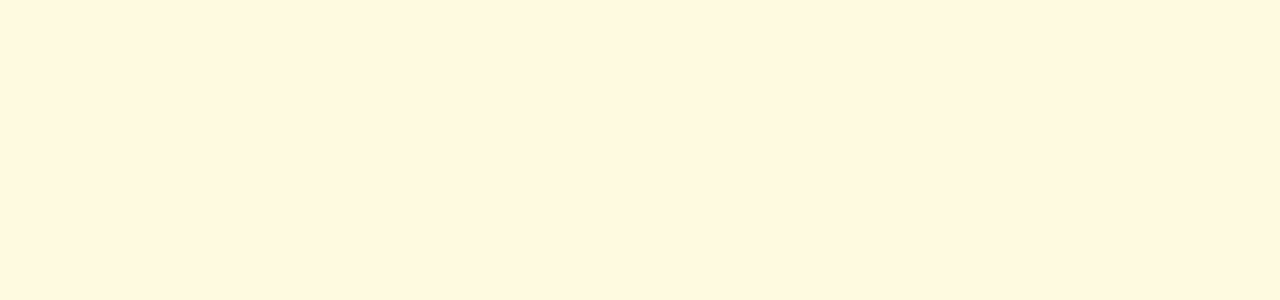
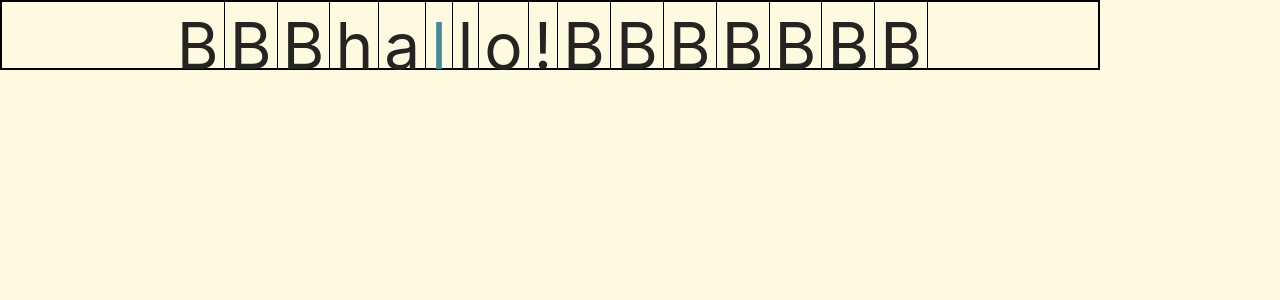
Before and after one commit to TheVideoFelix/SynapseSim, a React (Vite) app in the folder client/: page / in a window 1280 px wide. Shown: the top 300 px of the page. Built offline with nearby package versions, Linux system fonts and the light colour scheme.

Commit message:
feat(tape): add Tape component with head movement logic and minimal  styling

```diff
--- a/client/src/App.tsx
+++ b/client/src/App.tsx
@@ -1,7 +1,12 @@
+import Tape, { HeadMoveDir } from "./components/tm/Tabe"
+
 function App() {
+
+
 
   return (
     <>
+      <Tape leftTape={['h', 'a']} head="l" rightTape={['l', 'o', '!']} currentHeadMoveDir={HeadMoveDir.L} />
     </>
   )
 }
--- /dev/null
+++ b/client/src/components/tm/Tabe.tsx
@@ -0,0 +1,73 @@
+import React, { useEffect, useState } from "react";
+import '../../styles/components/tm/tape.scss'
+
+export enum HeadMoveDir {
+    R,
+    N,
+    L
+}
+
+interface TapeProps {
+    leftTape: string[];
+    head: string;
+    rightTape: string[];
+    currentHeadMoveDir: HeadMoveDir;
+}
+
+const TOTAL_CELLS = 16;
+const CENTER_POS = 7;
+const LEFT_BUFFER_LIMIT = 4;
+const RIGHT_BUFFER_LIMIT = 10;
+
+const Tape: React.FC<TapeProps> = ({ leftTape, head, rightTape, currentHeadMoveDir }) => {
+    const [visualHeadPos, setvisualHeadPos] = useState<number>(CENTER_POS);
+
+    useEffect(() => {
+        if (currentHeadMoveDir === HeadMoveDir.R) {
+            if (visualHeadPos < RIGHT_BUFFER_LIMIT) {
+                setvisualHeadPos(pos => pos + 1);
+            }
+        } else if (currentHeadMoveDir === HeadMoveDir.L) {
+            if (visualHeadPos > LEFT_BUFFER_LIMIT) {
+                setvisualHeadPos(pos => pos - 1);
+            }
+        }
+    }, [leftTape, head, rightTape, currentHeadMoveDir]);
+
+    const cellsToTakeFromLeft = visualHeadPos;
+    const cellsToTakeFromRight = TOTAL_CELLS - 1 - visualHeadPos;
+
+    const displayLeft = [...leftTape].slice(0, cellsToTakeFromLeft).reverse();
+    while (displayLeft.length < cellsToTakeFromLeft) {
+      displayLeft.push("B");
+    }
+
+    displayLeft.reverse();
+
+    const displayRight = [...rightTape].slice(0, cellsToTakeFromRight);
+    while (displayRight.length < cellsToTakeFromRight) {
+      displayRight.push("B");
+    }
+
+    return (
+        <div className="tape">
+            <div className="tape-container">
+                {displayLeft.map((char, index) => (
+                    <div className="tape-cell" key={`left-${index}`}>
+                        {char}
+                    </div>
+                ))}
+                <div className="tape-cell tape-head">
+                    {head}
+                </div>
+                {displayRight.map((char, index) => (
+                    <div className="tape-cell" key={`right-${index}`}>
+                        {char}
+                    </div>
+                ))}
+            </div>
+        </div>
+    );
+};
+
+export default Tape;
--- /dev/null
+++ b/client/src/styles/components/tm/tape.scss
@@ -0,0 +1,24 @@
+
+.tape {
+    display: flex;
+    justify-content: center;
+    font-size: 4rem;
+    border: 2px solid #000;
+    width: 1100px;
+    height: 70px;
+
+    .tape-head {
+        display: flex;
+        color: #489;
+    }
+
+    .tape-container {
+        display: flex;
+
+        .tape-cell {
+            text-align: center;
+            padding: 5px;
+            border-right: 1px solid #000;
+        }
+    }
+}
```
